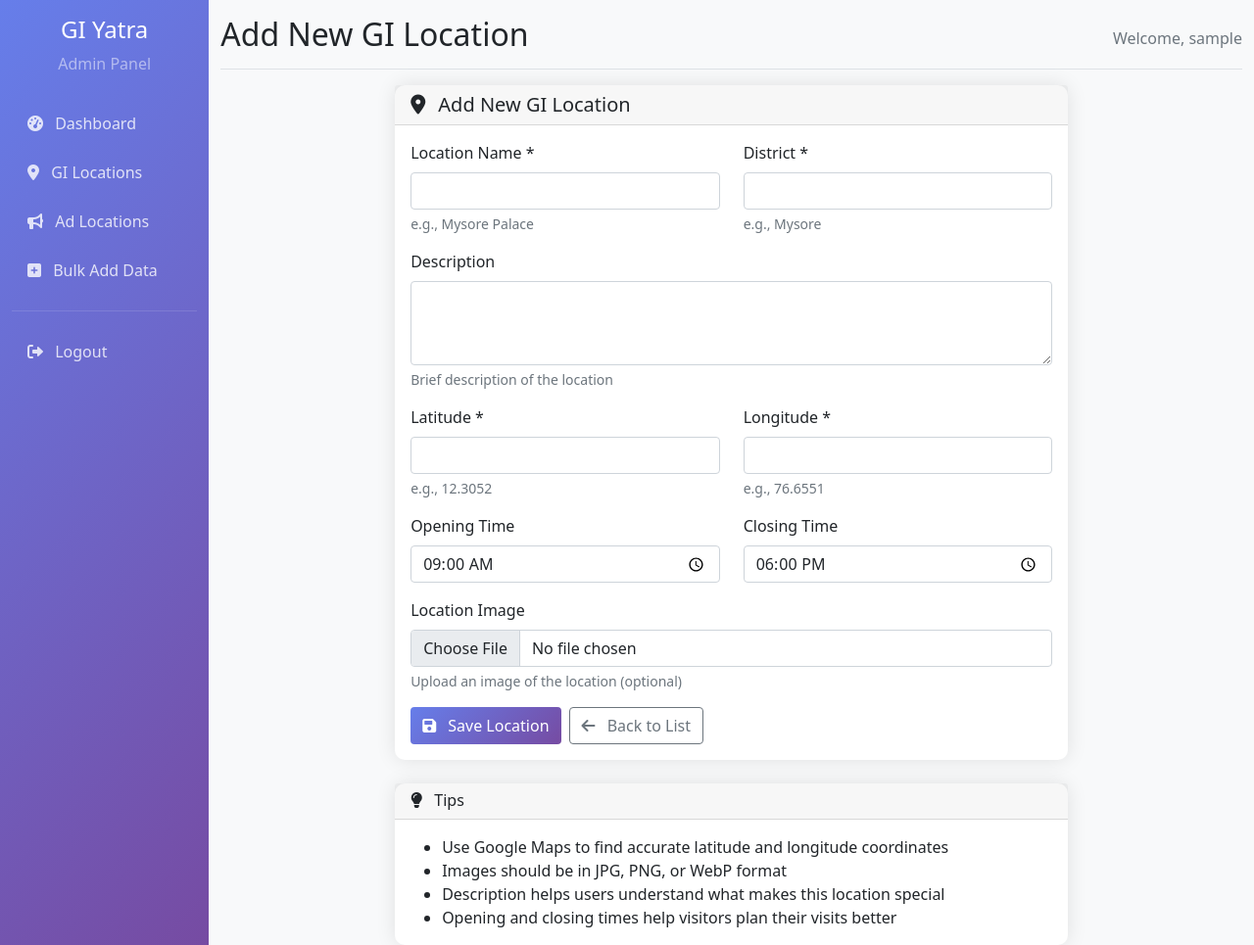
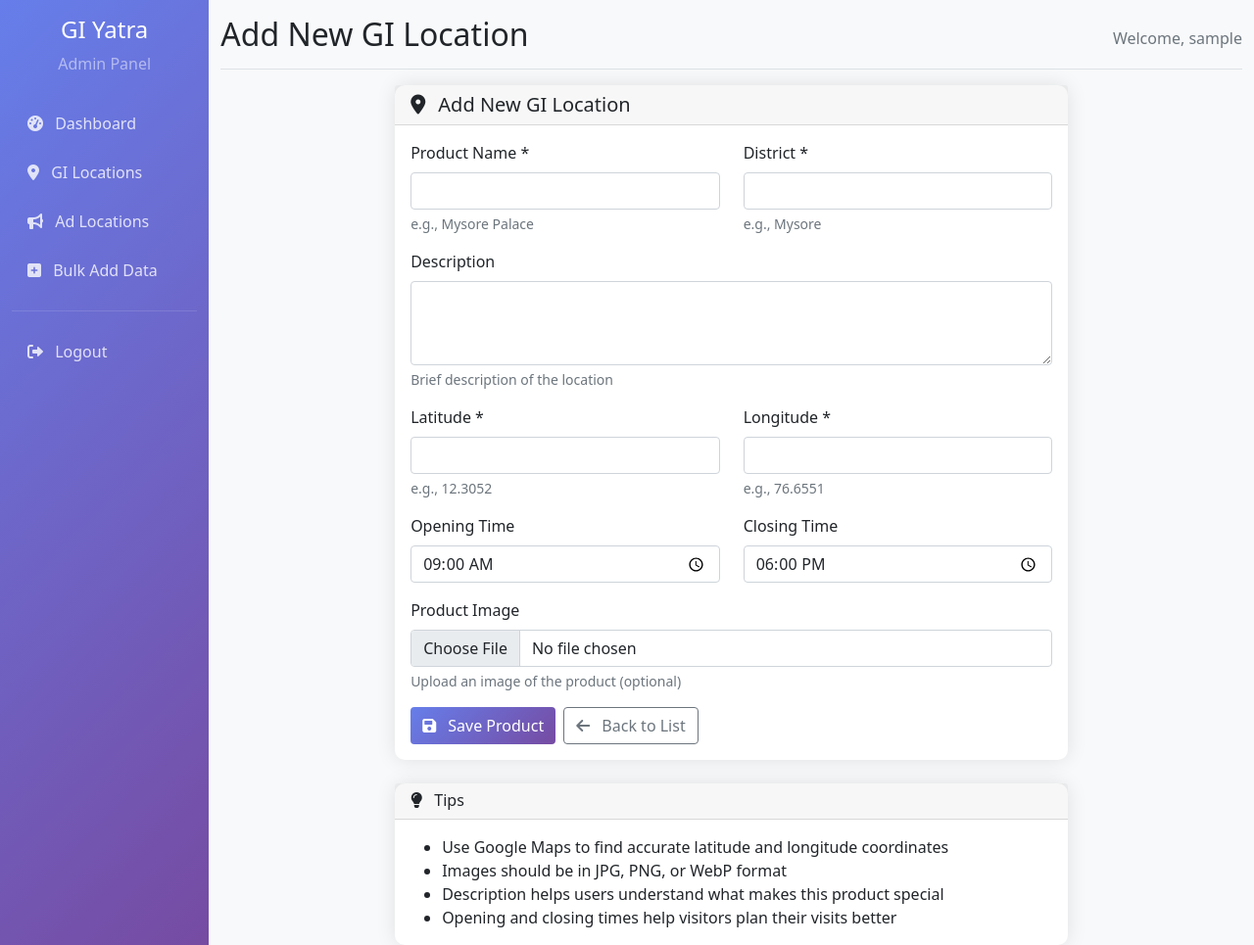
Before and after one commit to prana-vk/backend, a Django app: page /admin-panel/gi-locations/add/ in a window 1280 px wide. Shown: the whole page at 98% size. Run offline with Django 5.2, Linux system fonts and the light colour scheme; the visitor is signed in with stand-in values (Sample User, id 1).

Commit message:
Rename 'Location Name' to 'Product Name' in add location form

```diff
--- a/admin_panel/templates/admin_panel/add_gi_location.html
+++ b/admin_panel/templates/admin_panel/add_gi_location.html
@@ -19,7 +19,7 @@
 
                     <div class="row">
                         <div class="col-md-6 mb-3">
-                            <label for="name" class="form-label">Location Name *</label>
+                            <label for="name" class="form-label">Product Name *</label>
                             <input type="text" class="form-control" id="name" name="name" required>
                             <div class="form-text">e.g., Mysore Palace</div>
                         </div>
@@ -61,15 +61,15 @@
                     </div>
 
                     <div class="mb-3">
-                        <label for="image" class="form-label">Location Image</label>
+                        <label for="image" class="form-label">Product Image</label>
                         <input type="file" class="form-control" id="image" name="image" accept="image/*">
-                        <div class="form-text">Upload an image of the location (optional)</div>
+                        <div class="form-text">Upload an image of the product (optional)</div>
                     </div>
 
                     <div class="d-flex gap-2">
                         <button type="submit" class="btn btn-primary">
                             <i class="fas fa-save me-2"></i>
-                            Save Location
+                            Save Product
                         </button>
                         <a href="{% url 'gi_locations' %}" class="btn btn-outline-secondary">
                             <i class="fas fa-arrow-left me-2"></i>
@@ -92,7 +92,7 @@
                 <ul class="mb-0">
                     <li>Use Google Maps to find accurate latitude and longitude coordinates</li>
                     <li>Images should be in JPG, PNG, or WebP format</li>
-                    <li>Description helps users understand what makes this location special</li>
+                    <li>Description helps users understand what makes this product special</li>
                     <li>Opening and closing times help visitors plan their visits better</li>
                 </ul>
             </div>
```
